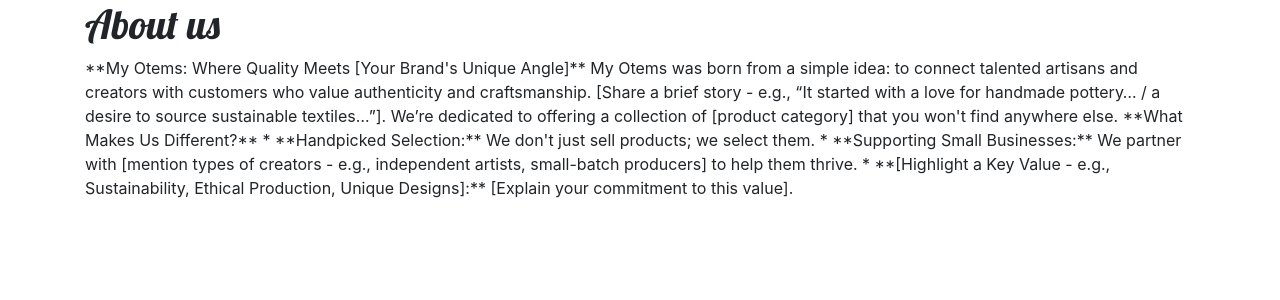
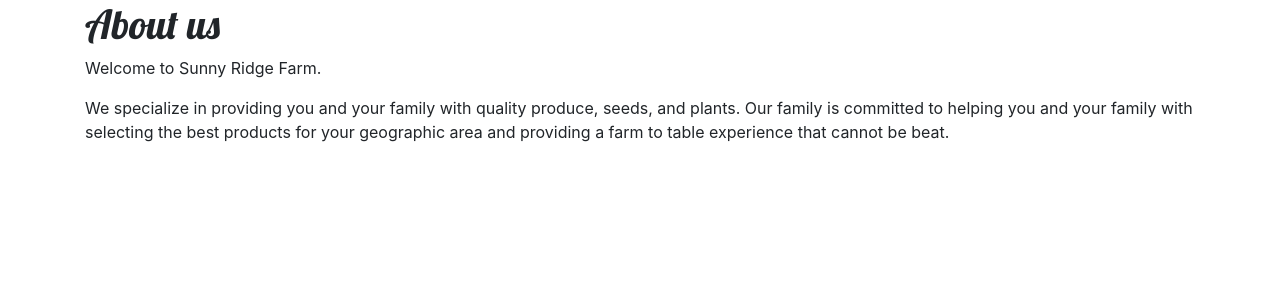
Before and after one commit to BurntToast2424/SDEV_220_Final_Project_Team_2, a Django app: page /about/ in a window 1280 px wide. Shown: the part 56-356 px from the top of the page. Run offline with Django 5.2, Linux system fonts and the light colour scheme; some libraries are stand-ins or nearby versions.

Commit message:
Update about.html

```diff
--- a/myapp/templates/about.html
+++ b/myapp/templates/about.html
@@ -1,20 +1,15 @@
 {% extends "base.html" %} {% block title %} About us {% endblock %}
 {% block content %}
 <h1>About us</h1>
-<p>**My Otems: Where Quality Meets [Your Brand's Unique Angle]**
 
-My Otems was born from a simple idea: to connect talented artisans and creators with
-customers who value authenticity and craftsmanship. [Share a brief story - e.g., “It
-started with a love for handmade pottery… / a desire to source sustainable textiles…”].
-We’re dedicated to offering a collection of [product category] that you won't find anywhere
-else.
+<p>
+    Welcome to Sunny Ridge Farm.
+</p>
 
-**What Makes Us Different?**
-
-*   **Handpicked Selection:** We don't just sell products; we select them.
-*   **Supporting Small Businesses:** We partner with [mention types of creators - e.g.,
-independent artists, small-batch producers] to help them thrive.
-*   **[Highlight a Key Value - e.g., Sustainability, Ethical Production, Unique Designs]:**
- [Explain your commitment to this value].</p>
+<p>
+    We specialize in providing you and your family with quality produce, seeds, and plants.
+    Our family is committed to helping you and your family with selecting the best products for your geographic area and
+    providing a farm to table experience that cannot be beat.
+</p>
 
 {% endblock %}
```
